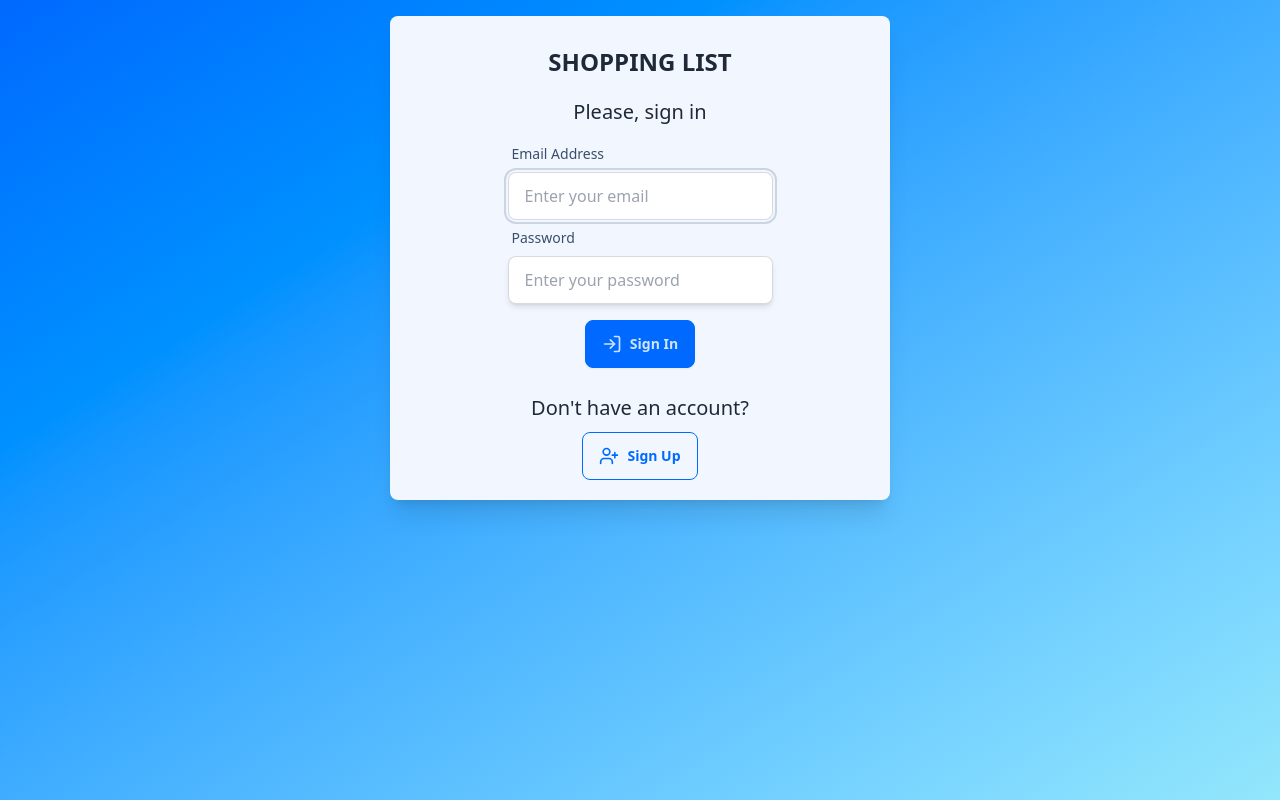
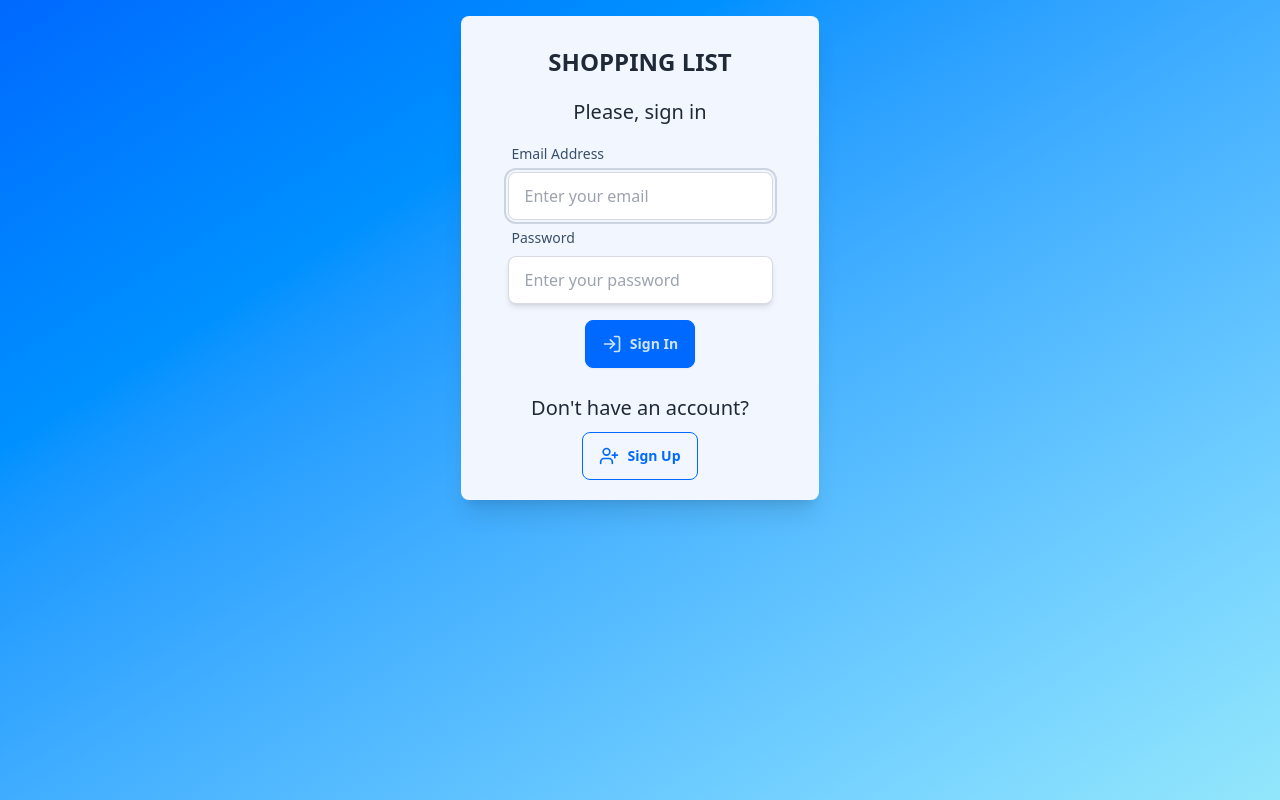
Before and after one commit to mirzaianov/shopping-list, a React (Vite) app: page / in a window 1280 px wide. Built offline with nearby package versions, Linux system fonts and the light colour scheme; no server answers; the HTML template or start-up script is replaced by a standard one.

Commit message:
fix: minor style correction

```diff
--- a/src/pages/Homepage.jsx
+++ b/src/pages/Homepage.jsx
@@ -14,7 +14,7 @@ import {
 import { auth, db } from '../../firebase';
 
 const style = {
-  container: `bg-base-200 max-w-[500px] text-center w-full m-auto rounded-lg shadow-xl p-5 text-lg`,
+  container: `bg-base-200 max-w-[358px] text-center w-full m-auto rounded-xl shadow-xl p-4 text-lg`,
   sign: `font-mono flex justify-between shadow-md rounded-lg border-1 bg-base-100 py-1.5 px-2.5`,
   email: `text-[oklch(var(--p))] font-bold cursor-default self-center text-base`,
   heading: `text-2xl font-bold text-center text-gray-800 p-5 uppercase`,
--- a/src/pages/Welcome.jsx
+++ b/src/pages/Welcome.jsx
@@ -9,7 +9,7 @@ import { LuLogIn, LuUserPlus, LuArrowLeft } from 'react-icons/lu';
 import { auth } from '../../firebase.js';
 
 const style = {
-  container: `bg-base-200 max-w-[500px] text-center w-full m-auto rounded-lg shadow-xl p-5`,
+  container: `bg-base-200 max-w-[358px] text-center w-full m-auto rounded-lg shadow-xl p-5`,
   formContainer: `flex flex-col items-center justify-center`,
   heading: `text-2xl font-bold  text-gray-800 p-2.5 uppercase`,
   subHeading: `text-xl text-gray-800 p-2.5`,
```
